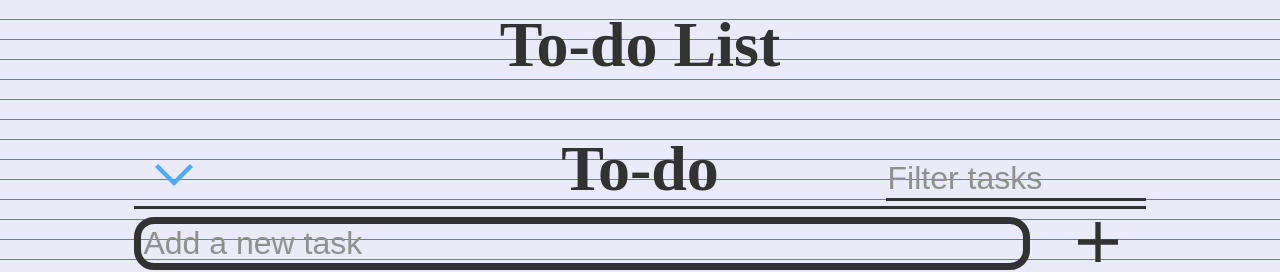
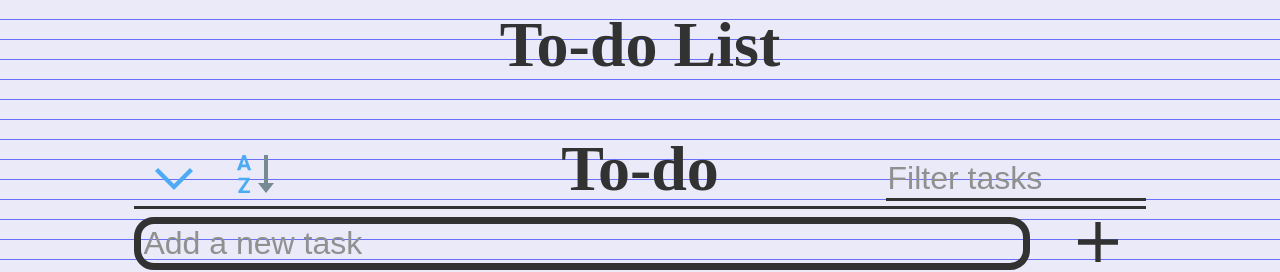
Before and after one commit to chengmwt/todo, a React (Create React App) app: page / in a window 1280 px wide. Shown: the top 272 px of the page. Built offline with nearby package versions, Linux system fonts and the light colour scheme.

Commit message:
added sort function

```diff
--- a/src/App.js
+++ b/src/App.js
@@ -11,12 +11,13 @@ import './App.css'
 // Localstorage ------------------------------------------------------------------ DONE
 // Add expand and collapse ----------------------------------------------------- DONE
 // Add reminder function
-// Add search function
+// Add task filter function ------------------------------------------------------- DONE
 // Prevent duplicate entries -------------------------------------------------------- DONE
-// Add sort
+// Add sort ---------------------------------------------------------------------- DONE
 // Redux?
 // Add React icons
 // Styling blah blah blah
+// Add delete function to all list types (task, sorted, searching)
 
 
 
--- a/src/components/EditTask.jsx
+++ b/src/components/EditTask.jsx
@@ -57,7 +57,7 @@ const EditTask = ({ editTaskItem, setEditingStatus, id, thisList, editTaskName }
         </div>
 
     )
-    // () => editTask(newTaskItem)
+
 }
 
 export default EditTask
--- a/src/components/SearchTask.jsx
+++ b/src/components/SearchTask.jsx
@@ -4,6 +4,7 @@ import './SearchTask.css'
 const SearchTask = ({ taskList, completedList, searchList }) => {
 
     const [searchTaskName, setSearchTaskName] = useState('')
+
 
     const handleSearchChange = (e) => {
 
--- /dev/null
+++ b/src/components/SortTask.jsx
@@ -0,0 +1,41 @@
+import React, { useState } from 'react'
+import { FcAlphabeticalSortingAz } from "react-icons/fc";
+import { FcAlphabeticalSortingZa } from "react-icons/fc";
+
+const SortTask = ({ taskList, updateThisList, sortList }) => {
+
+    const [sort, setSort] = useState('Dsc')
+
+    let sortTaskList = [...taskList]
+
+    const sortAsc = () => {
+
+        const sortedTaskListAsc = sortTaskList.sort(({ name: a }, { name: b }) => a - b)
+        sortList(sortedTaskListAsc)
+        setSort('Asc')
+    }
+
+    const sortDsc = () => {
+        const sortedTaskListDsc = sortTaskList.sort(({ name: a }, { name: b }) => b - a)
+        sortList(sortedTaskListDsc)
+        setSort('Dsc')
+    }
+
+    return (
+        <div>
+            {(sort === 'Asc') ?
+                < button onClick={sortDsc} > <FcAlphabeticalSortingZa /></button >
+                :
+                (sort === 'Dsc') ?
+                    < button onClick={sortAsc} > <FcAlphabeticalSortingAz /></button >
+                    :
+                    < button onClick={sortAsc} > <FcAlphabeticalSortingAz /></button >}
+
+        </div>
+
+
+
+    )
+}
+
+export default SortTask
--- a/src/components/TaskItem.jsx
+++ b/src/components/TaskItem.jsx
@@ -9,7 +9,7 @@ const TaskItem = ({ taskItem, updateThisList, taskList, completedList, thisList,
     const [editing, setEditing] = useState(false)
     const [editTaskName, setEditTaskName] = useState(taskItem.name)
 
-    // ================================================ Edit task item ====================================================
+    // =============================== Edit task item =====================================
 
     const setEditingStatus = (editingStatus) => {
         setEditing(editingStatus)
@@ -36,7 +36,7 @@ const TaskItem = ({ taskItem, updateThisList, taskList, completedList, thisList,
 
 
 
-    // ================================================= Delete task item =================================================
+    // ================================== Delete task item ===============================
     const deleteTask = (newTaskList) => {
 
         // Update the task list with the new task list from DeleteTask component
@@ -46,7 +46,7 @@ const TaskItem = ({ taskItem, updateThisList, taskList, completedList, thisList,
 
 
 
-    // ================================================== Complete task item =============================================
+    // =========================== Complete task item ====================================
     const completeTask = (newTaskItem, id) => {
 
         console.log(newTaskItem)
--- a/src/components/TaskList.css
+++ b/src/components/TaskList.css
@@ -1,5 +1,11 @@
 .task_list {
     width: 100%;
+}
+
+.buttons {
+    display: flex;
+    align-items: flex-end;
+    justify-content: flex-start;
 }
 
 .completed_list {
--- a/src/components/TaskList.jsx
+++ b/src/components/TaskList.jsx
@@ -4,26 +4,41 @@ import './TaskList.css'
 import TaskItem from './TaskItem'
 import ExpandCollapse from './ExpandCollapse'
 import SearchTask from './SearchTask'
+import SortTask from './SortTask'
 
 const TaskList = () => {
 
 
     // ======================================== States ==================================
-    // Tracks the array of task items
+
+    // Tracks the array of tasks
     const [taskList, setTaskList] = useState(JSON.parse(localStorage.getItem('taskList')) ?? [])
 
+    // Tracks array of completed tasks
     const [completedList, setCompletedList] = useState(JSON.parse(localStorage.getItem('completedList')) ?? [])
 
+    // Tracks state of expanded/collapsed task list
     const [hiddenTaskList, setHiddenTaskList] = useState(JSON.parse(localStorage.getItem('hiddenTaskList')) ?? '')
 
+    // Tracks state of expanded/collapsed completed task list
     const [hiddenCompletedList, setHiddenCompletedList] = useState(JSON.parse(localStorage.getItem('hiddenCompletedList')) ?? '')
 
-    // const [searchTaskName, setSearchTaskName] = useState('')
+    // Tracks state of search input to change list to filtered list
+    const [searching, setSearching] = useState(false)
 
+    const [searchTaskName, setSearchTaskName] = useState('')
+
+    // Tracks the filtered task list
     const [searchTaskFilteredList, setSearchTaskFilteredList] = useState([])
+
+    // Tracks the filtered completed task list
     const [searchCompletedFilteredList, setSearchCompletedFilteredList] = useState([])
 
-    const [searching, setSearching] = useState(false)
+    // Tracks state of sorting to change list to sorted list
+    const [sorting, setSorting] = useState(false)
+
+    // Tracks sorted list
+    const [sortedList, setSortedList] = useState([])
 
 
 
@@ -64,12 +79,14 @@ const TaskList = () => {
 
     const updateThisList = (newTaskList, list) => {
 
+
         console.log(newTaskList, list)
 
         if (list === 'task') {
 
             // Updates the taskList
             setTaskList(newTaskList)
+
 
         } else {
 
@@ -119,7 +136,21 @@ const TaskList = () => {
             setSearching(false)
         }
 
+
+
     }
+
+
+
+    // ====================================== Sort Tasks ================================
+
+    const sortList = (sortList) => {
+
+        setSorting(true)
+        setSortedList(sortList)
+
+    }
+
 
 
 
@@ -127,11 +158,10 @@ const TaskList = () => {
 
         <div className='task-list_wrapper'>
 
-
-
             <div className="list_header">
-                <div className='hide_button'>
+                <div className='hide_button buttons'>
                     <ExpandCollapse hidden={hiddenTaskList} list={'task'} hideList={hideList} />
+                    <SortTask taskList={taskList} updateThisList={updateThisList} sortList={sortList} />
                 </div>
 
                 <h1>To-do</h1>
@@ -147,12 +177,16 @@ const TaskList = () => {
             <div className="task_list">
                 <AddTask addTaskItem={addTaskItem} taskList={taskList} />
                 <ul className={hiddenTaskList}>
-                    {searching
 
-                        ? (searchTaskFilteredList.map((taskItem) => (<TaskItem taskItem={taskItem} updateThisList={updateThisList} taskList={taskList} completedList={completedList} thisList={taskList} list={'task'} />)))
+                    {searching ?
+                        (searchTaskFilteredList.map((taskItem) => (<TaskItem taskItem={taskItem} updateThisList={updateThisList} taskList={taskList} completedList={completedList} thisList={taskList} list={'task'} />)))
 
-                        : (taskList.map((taskItem) => (<TaskItem taskItem={taskItem} updateThisList={updateThisList} taskList={taskList} completedList={completedList} thisList={taskList} list={'task'} />
-                        )))
+                        : sorting ?
+                            (sortedList.map((taskItem) => (<TaskItem taskItem={taskItem} updateThisList={updateThisList} taskList={taskList} completedList={completedList} thisList={taskList} list={'task'} />)))
+
+                            :
+                            (taskList.map((taskItem) => (<TaskItem taskItem={taskItem} updateThisList={updateThisList} taskList={taskList} completedList={completedList} thisList={taskList} list={'task'} />
+                            )))
                     }
 
                 </ul>
```
